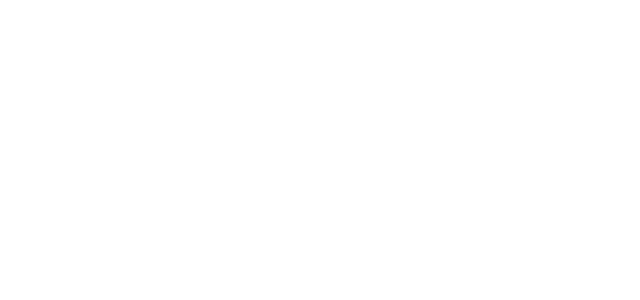
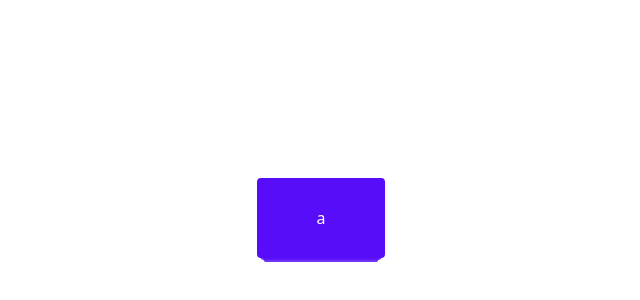
Before and after one commit to joelsrubin/vite-vinyl, a React (Vite) app: page /cardView in a window 1280 px wide. Before the commit this address had no page. Shown: the part 182-482 px from the top of the page, without its empty margins (319-959 px from the left). Built offline with nearby package versions, Linux system fonts and the light colour scheme.

Commit message:
add select

```diff
--- a/package.json
+++ b/package.json
@@ -10,6 +10,7 @@
   "dependencies": {
     "@tanstack/match-sorter-utils": "^8.1.1",
     "@tanstack/react-table": "^8.2.2",
+    "daisyui": "^2.19.0",
     "react": "^18.0.0",
     "react-device-detect": "^2.2.2",
     "react-dom": "^18.0.0",
--- a/src/App.tsx
+++ b/src/App.tsx
@@ -1,5 +1,6 @@
 import { useState } from "react";
 import { BrowserRouter, Route, Routes } from "react-router-dom";
+import CardView from "./pages/CardView";
 
 import { HomePage } from "./pages/Homepage";
 import Library from "./pages/Library";
@@ -16,6 +17,7 @@ export default function App() {
           element={<Library data={data} setData={setData} />}
         />
         <Route path="/menu/:userName" element={<Menu />} />
+        <Route path="/cardView" element={<CardView />} />
       </Routes>
     </BrowserRouter>
   );
--- /dev/null
+++ b/src/components/Stack.tsx
@@ -0,0 +1,16 @@
+export default function VStack({ items }: { items: any[] }) {
+  return (
+    <div className="flex flex-col items-center justify-center h-screen gap-6">
+      <div className="stack">
+        {items.map((item, i) => (
+          <div
+            className="grid w-32 h-20 rounded bg-primary text-primary-content place-content-center"
+            key={i}
+          >
+            {item.text}
+          </div>
+        ))}
+      </div>
+    </div>
+  );
+}
--- a/src/components/Table.tsx
+++ b/src/components/Table.tsx
@@ -87,6 +87,11 @@ export function MyTable({ items }: { items: Release[] }) {
 
   const data = formatRows(rows);
   const final: Album[] = useMemo(() => finalFormat(data), []);
+  const artists = useMemo(
+    () => [...new Set(final.map((album) => album.artists))],
+    []
+  );
+
   const cols: ColumnDef<Album>[] = useMemo(
     () => [
       {
@@ -159,7 +164,7 @@ export function MyTable({ items }: { items: Release[] }) {
 
   return (
     <>
-      <div className="justify-center content-center items-center flex mt-5">
+      <div className="justify-center content-center items-center flex mt-5 flex-row gap-4">
         <DebouncedInput
           value={globalFilter ?? ""}
           onChange={(value) => handleChange(String(value))}
@@ -168,6 +173,24 @@ export function MyTable({ items }: { items: Release[] }) {
           } `}
           placeholder="Search all..."
         />
+        <select
+          className={`p-4 text-lg shadow border border-block font-mono  ${
+            isMobile ? "w-1/2" : "w-1/4"
+          } `}
+          onChange={(e) => {
+            console.log(e.target.value);
+            if (e.target.value === "select an option") {
+              setGlobalFilter("");
+            } else {
+              setGlobalFilter(e.target.value);
+            }
+          }}
+        >
+          <option value="select an option">Artists</option>
+          {artists.map((artist, i) => (
+            <option key={i}>{artist}</option>
+          ))}
+        </select>
       </div>
       <table className="font-mono place-items-center m-auto mt-10 ">
         <thead>
--- /dev/null
+++ b/src/pages/CardView.tsx
@@ -0,0 +1,6 @@
+import VStack from "../components/Stack";
+const items = [{ text: "a" }, { text: "b" }, { text: "c" }, { text: "d" }];
+
+export default function CardView() {
+  return <VStack items={items} />;
+}
--- a/src/pages/Menu.tsx
+++ b/src/pages/Menu.tsx
@@ -7,7 +7,7 @@ export default function Menu() {
     <div className="flex flex-col items-center justify-center h-screen gap-6">
       <MyLink to="/" text="Home" />
       <MyLink to={`/library/${userName}`} text="Library" />
-      {/* <MyLink /> */}
+      {/* <MyLink to="/cardView" text="Card View" /> */}
     </div>
   );
 }
--- a/tailwind.config.js
+++ b/tailwind.config.js
@@ -7,5 +7,5 @@ module.exports = {
       },
     },
   },
-  plugins: [],
+  plugins: [require("daisyui")],
 };
```
Also changed, not shown: 1 other file (tests, documents, lock files or other folders).
